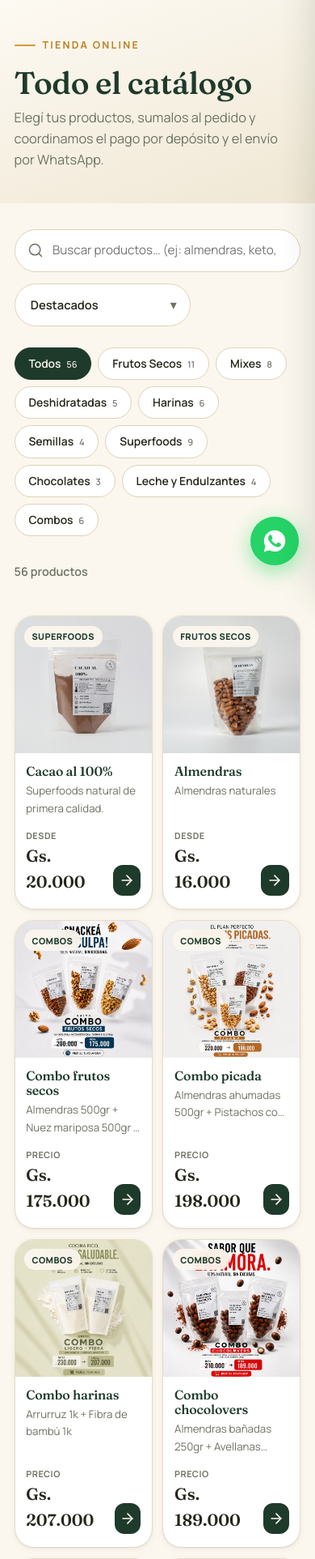
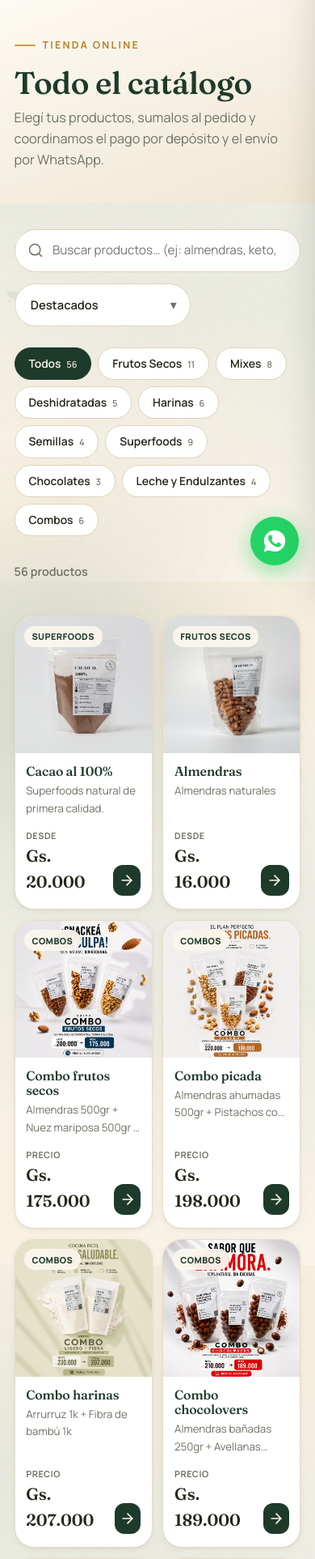
Before and after one commit to ivanmaldonado05-cmd/biofoodspy, a PHP site: page /catalogo.html in a window 390 px wide. Shown: the part 126-2051 px from the top of the page at 81% size. Run offline with PHP 8.4, Linux system fonts and the light colour scheme.

Commit message:
Catálogo: capa botánica (hojas/ramitas/semillas + tinte ambiental) para reducir el blanco; mostrar semillas en Categorías en mobile
Co-Authored-By: Claude Opus 4.8 <noreply@anthropic.com>

```diff
--- a/css/styles.css
+++ b/css/styles.css
@@ -236,7 +236,27 @@ p{text-wrap:pretty}
 .deco-seeds--left{left:0}
 .deco-seeds--right{right:0}
 @media (max-width:900px){.deco-seeds{width:70px;opacity:.1}}
-@media (max-width:640px){.deco-seeds{display:none}}
+@media (max-width:640px){.deco-seeds{width:40px;opacity:.14}}
+
+/* Botanical scattered field (catálogo throughout) */
+body[data-page="catalog"]{background:
+  radial-gradient(1100px 560px at 100% 4%, rgba(217,153,49,.09), transparent 58%),
+  radial-gradient(1000px 720px at 0% 32%, rgba(60,102,80,.11), transparent 55%),
+  radial-gradient(900px 620px at 100% 62%, rgba(60,102,80,.08), transparent 55%),
+  radial-gradient(1000px 640px at 0% 92%, rgba(217,153,49,.07), transparent 55%),
+  var(--cream);background-attachment:fixed}
+body[data-page="catalog"] main{position:relative}
+body[data-page="catalog"] main > section{position:relative;z-index:1}
+.leaf-field{position:absolute;inset:0;overflow:hidden;pointer-events:none;z-index:0}
+.leaf-field .blob{position:absolute;border-radius:50%;filter:blur(70px)}
+.leaf-field .lf{position:absolute;color:var(--forest);opacity:.12;
+  animation:sway 8s var(--ease) infinite;will-change:transform}
+.leaf-field .lf.amber{color:var(--amber);opacity:.16}
+.leaf-field .lf svg{width:100%;height:auto;display:block}
+@keyframes sway{0%,100%{transform:translateY(0) rotate(var(--r,0deg))}
+  50%{transform:translateY(-16px) rotate(calc(var(--r,0deg) + 6deg))}}
+@media (max-width:560px){.leaf-field .lf{opacity:.07}.leaf-field .lf.amber{opacity:.1}}
+@media (prefers-reduced-motion:reduce){.leaf-field .lf{animation:none}}
 
 /* ---------- Category tiles ---------- */
 .cat-grid{display:grid;grid-template-columns:repeat(3,1fr);gap:1rem}
--- a/js/app.js
+++ b/js/app.js
@@ -588,9 +588,41 @@
     initReveal();
   }
 
+  /* ================= BOTANICAL DECO ================= */
+  var DECO_LEAF='<svg viewBox="0 0 64 96" fill="currentColor" xmlns="http://www.w3.org/2000/svg"><path d="M32 96 C32 64 32 40 32 6" stroke="currentColor" stroke-width="2" fill="none" opacity=".7"/><path d="M32 34 C12 30 6 16 8 4 C24 6 36 18 32 34Z"/><path d="M32 52 C52 48 58 34 56 22 C40 24 28 36 32 52Z"/><path d="M32 70 C14 66 8 54 10 42 C26 44 36 56 32 70Z"/></svg>';
+  var DECO_SPRIG='<svg viewBox="0 0 96 60" fill="currentColor" xmlns="http://www.w3.org/2000/svg"><path d="M6 30 C40 30 70 30 92 30" stroke="currentColor" stroke-width="2" fill="none" opacity=".65"/><path d="M40 30 C36 14 22 8 10 10 C12 24 26 32 40 30Z"/><path d="M64 30 C60 46 46 52 34 50 C36 36 50 28 64 30Z"/><path d="M84 30 C80 16 68 12 58 14 C60 26 72 32 84 30Z"/></svg>';
+  var DECO_SEED='<svg viewBox="0 0 40 56" fill="currentColor" xmlns="http://www.w3.org/2000/svg"><ellipse cx="20" cy="28" rx="12" ry="20"/><path d="M20 10 Q26 28 20 46" stroke="var(--cream)" stroke-width="2" fill="none"/></svg>';
+  var DECO_ITEMS=[
+    {t:"3%",l:"1%",w:58,rot:-14,m:"sprig"},{t:"8%",r:"2%",w:44,rot:18,m:"seed",amber:1},
+    {t:"15%",l:"3%",w:38,rot:24,m:"leaf"},{t:"22%",r:"3%",w:60,rot:-20,m:"leaf"},
+    {t:"30%",l:"2%",w:42,rot:12,m:"seed"},{t:"37%",r:"1%",w:54,rot:-8,m:"sprig",amber:1},
+    {t:"45%",l:"4%",w:46,rot:30,m:"leaf"},{t:"52%",r:"3%",w:40,rot:-24,m:"seed"},
+    {t:"60%",l:"1%",w:56,rot:16,m:"leaf",amber:1},{t:"67%",r:"2%",w:46,rot:-14,m:"sprig"},
+    {t:"74%",l:"3%",w:40,rot:22,m:"seed"},{t:"81%",r:"4%",w:58,rot:-18,m:"leaf"},
+    {t:"88%",l:"2%",w:42,rot:10,m:"seed",amber:1},{t:"95%",r:"2%",w:50,rot:-26,m:"leaf"}
+  ];
+  function motifSVG(m){ return m==="seed"?DECO_SEED : m==="sprig"?DECO_SPRIG : DECO_LEAF; }
+  function buildLeafField(host){
+    if(!host || host.querySelector(".leaf-field")) return;
+    var field=document.createElement("div"); field.className="leaf-field"; field.setAttribute("aria-hidden","true");
+    field.innerHTML=
+      '<div class="blob" style="width:460px;height:460px;top:5%;left:-160px;background:radial-gradient(circle,rgba(60,102,80,.20),transparent 70%)"></div>'+
+      '<div class="blob" style="width:400px;height:400px;top:38%;right:-150px;background:radial-gradient(circle,rgba(217,153,49,.14),transparent 70%)"></div>'+
+      '<div class="blob" style="width:420px;height:420px;top:72%;left:-150px;background:radial-gradient(circle,rgba(60,102,80,.16),transparent 70%)"></div>';
+    DECO_ITEMS.forEach(function(it,i){
+      var d=document.createElement("div"); d.className="lf"+(it.amber?" amber":"");
+      d.style.top=it.t; if(it.l!=null) d.style.left=it.l; if(it.r!=null) d.style.right=it.r;
+      d.style.width=it.w+"px"; d.style.setProperty("--r",(it.rot||0)+"deg");
+      d.style.animationDelay=(i*0.55).toFixed(2)+"s"; d.style.animationDuration=(7+(i%5))+"s";
+      d.innerHTML=motifSVG(it.m); field.appendChild(d);
+    });
+    host.insertBefore(field, host.firstChild);
+  }
+
   /* ================= PAGE: CATALOG ================= */
   function initCatalog(){
     var grid = $("#catalogGrid"); if(!grid) return;
+    buildLeafField(document.querySelector("main"));
     var params = new URLSearchParams(location.search);
     var state = { cat: params.get("cat")||"all", q:"", sort:"featured" };
 
```
